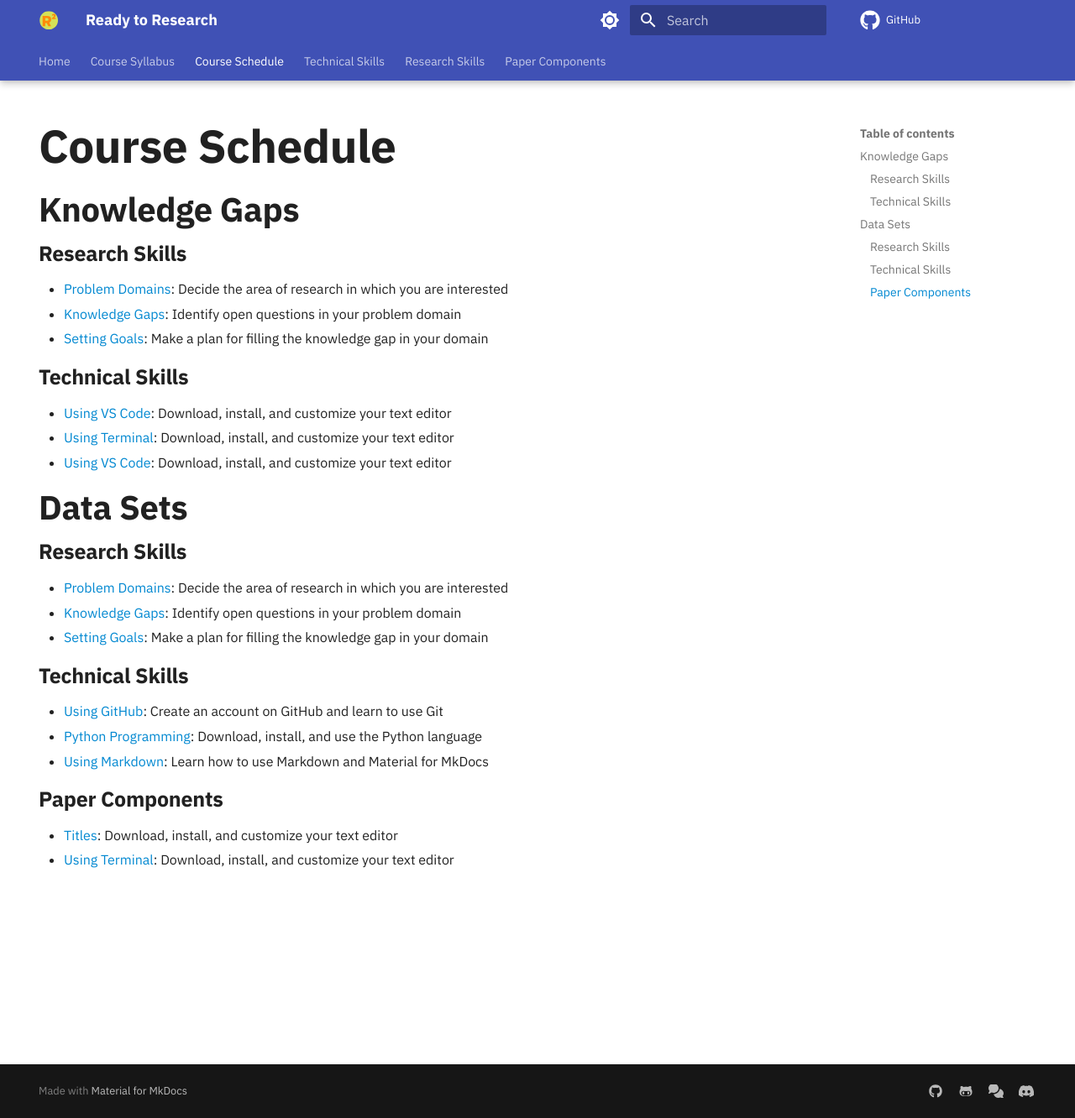
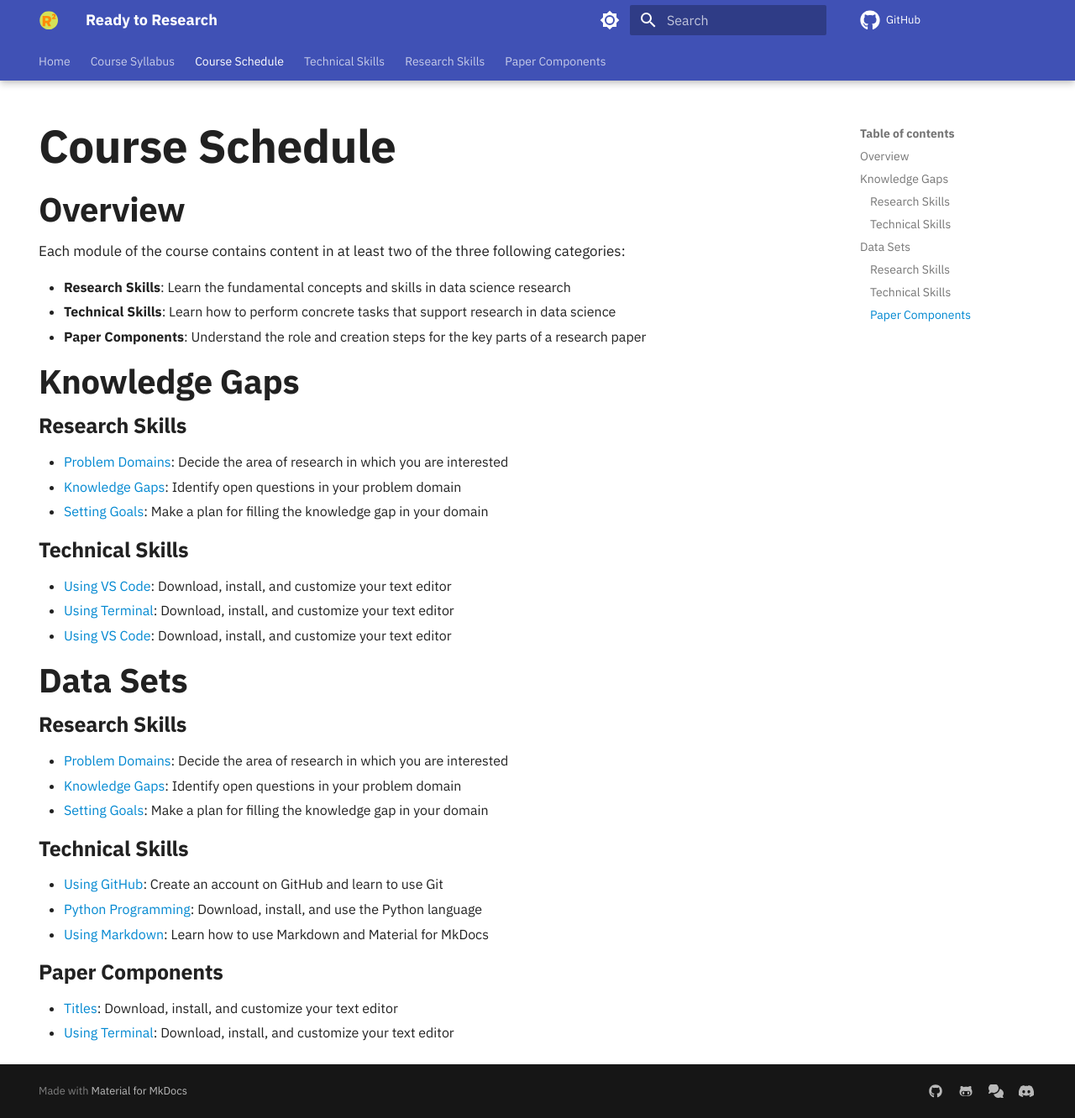
Before and after one commit to kaushal1014/research-paper-template-Athlete-Injuries, an MkDocs documentation site: the page built from docs/data-science/schedule.md, in a window 1280 px wide and 1332 px high. Shown: the whole window at 84% size. Built offline with MkDocs 1.6.1 and Material for MkDocs 9.7.7, drawn with Linux system fonts in a browser that asks for light colours; comment, search, counter and statistics services are not loaded.

Commit message:
feat: Add the Overview section at the start of the schedule.

```diff
--- a/docs/data-science/schedule.md
+++ b/docs/data-science/schedule.md
@@ -4,6 +4,15 @@ hide:
 ---
 
 # Course Schedule
+
+## Overview
+
+Each module of the course contains content in at least two of the three
+following categories:
+
+- **Research Skills**: Learn the fundamental concepts and skills in data science research
+- **Technical Skills**: Learn how to perform concrete tasks that support research in data science
+- **Paper Components**: Understand the role and creation steps for the key parts of a research paper
 
 ## Knowledge Gaps
 
```
